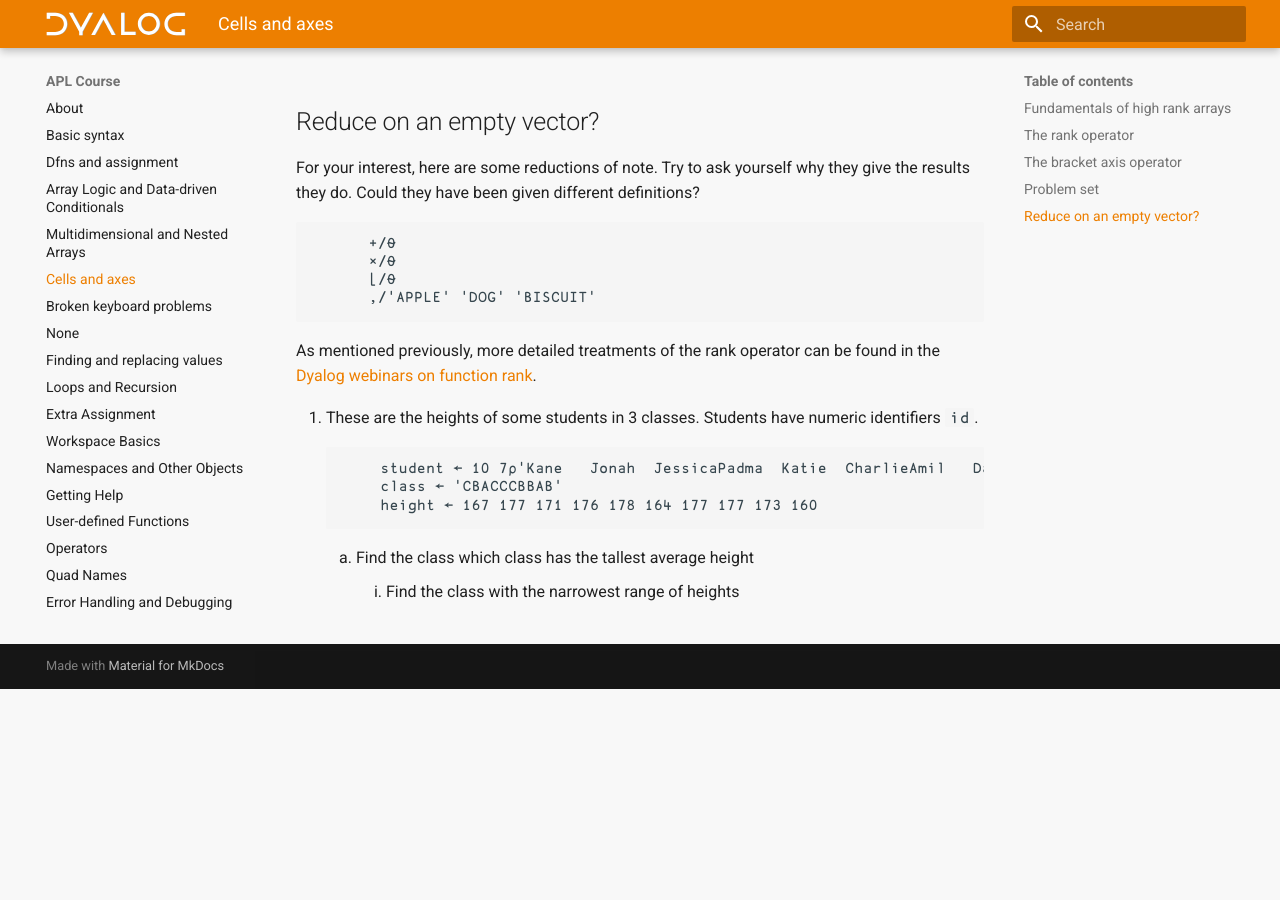
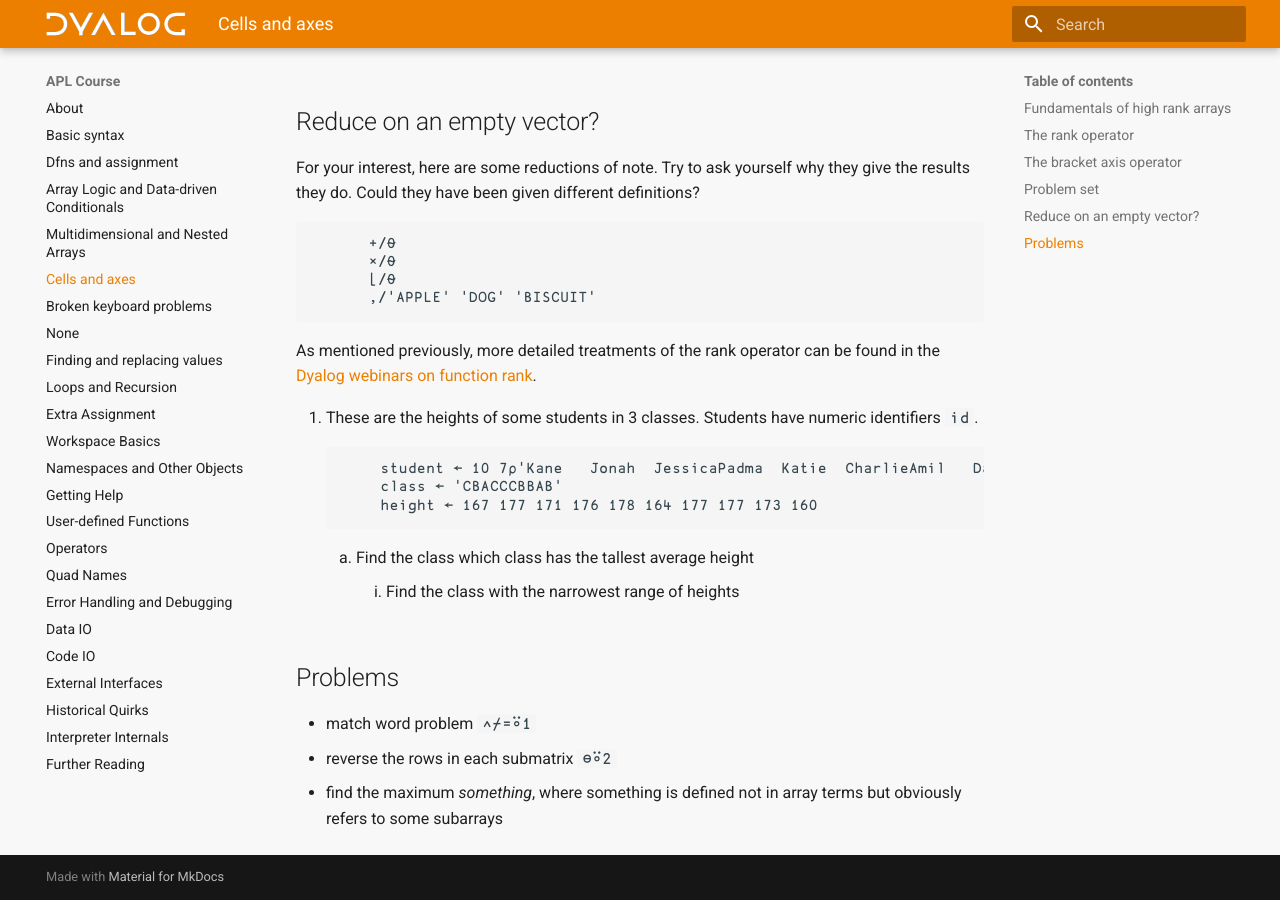
Before and after one commit to Dyalog/APLCourse, an MkDocs documentation site: the page built from docs/the-rank-operator.md, in a window 1280 px wide and 900 px high, scrolled down 11090 px. Built offline with MkDocs 1.6.1 and Material for MkDocs 9.7.7, drawn with Linux system fonts in a browser that asks for light colours; before the commit the page ends 11779 px from its top, so only the background shows below that.

Commit message:
problem ideas

````diff
--- a/docs/the-rank-operator.md
+++ b/docs/the-rank-operator.md
@@ -58,7 +58,7 @@
 Let us take a 3D array representing the cost of 3 products over 2 weeks bought on all 7 days of each week.
 
 ```APL
-      cost ← ?3 2 7⍴9
+cost ← ?3 2 7⍴9
 ```
 
 Sum between the *layers* (rank 2, matrices) of this array to get the total cost over all 3 products each day of each week:
@@ -553,3 +553,8 @@
 	```
 	1. Find the class which class has the tallest average height
 		1. Find the class with the narrowest range of heights
+
+## Problems
+- match word problem `∧⌿=⍤1`
+- reverse the rows in each submatrix `⊖⍤2`
+- find the maximum *something*, where something is defined not in array terms but obviously refers to some subarrays
````
Also changed, not shown: docs/problem-ideas.md (added, +16 -0 lines).
